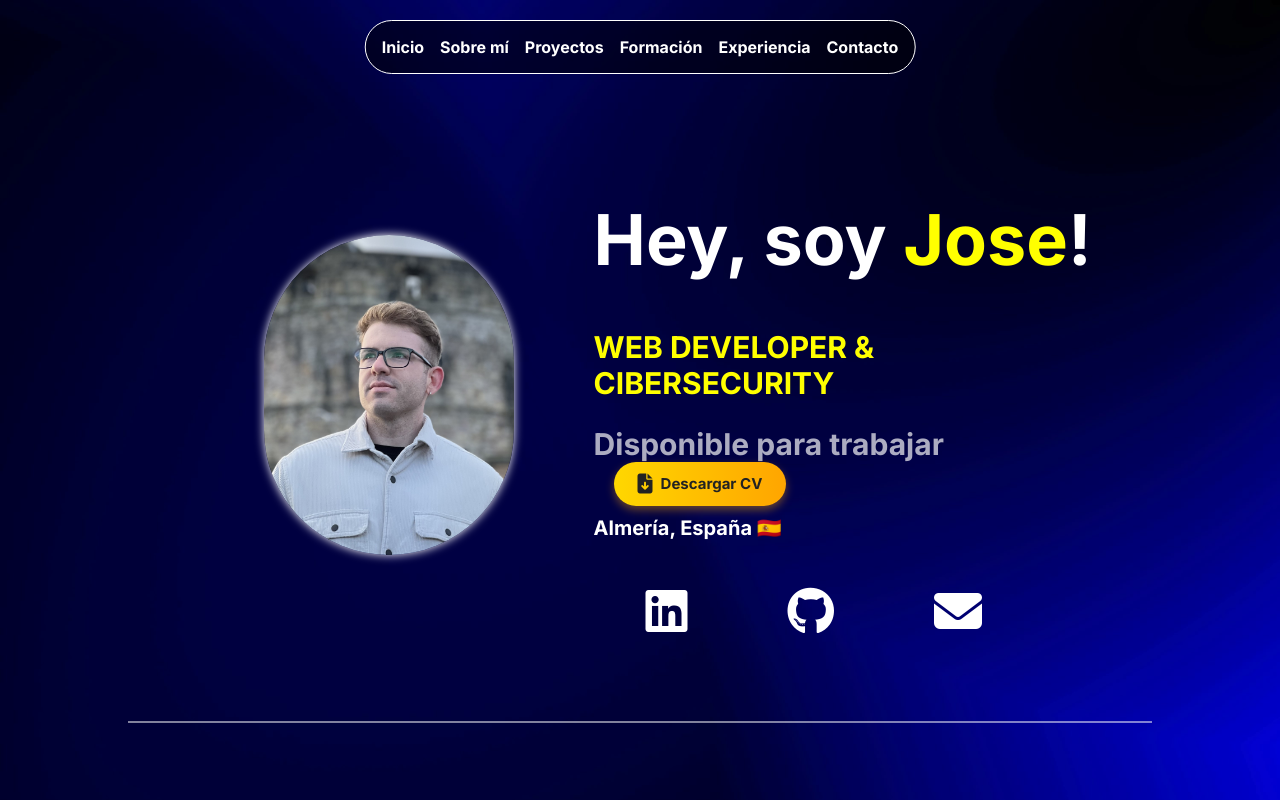
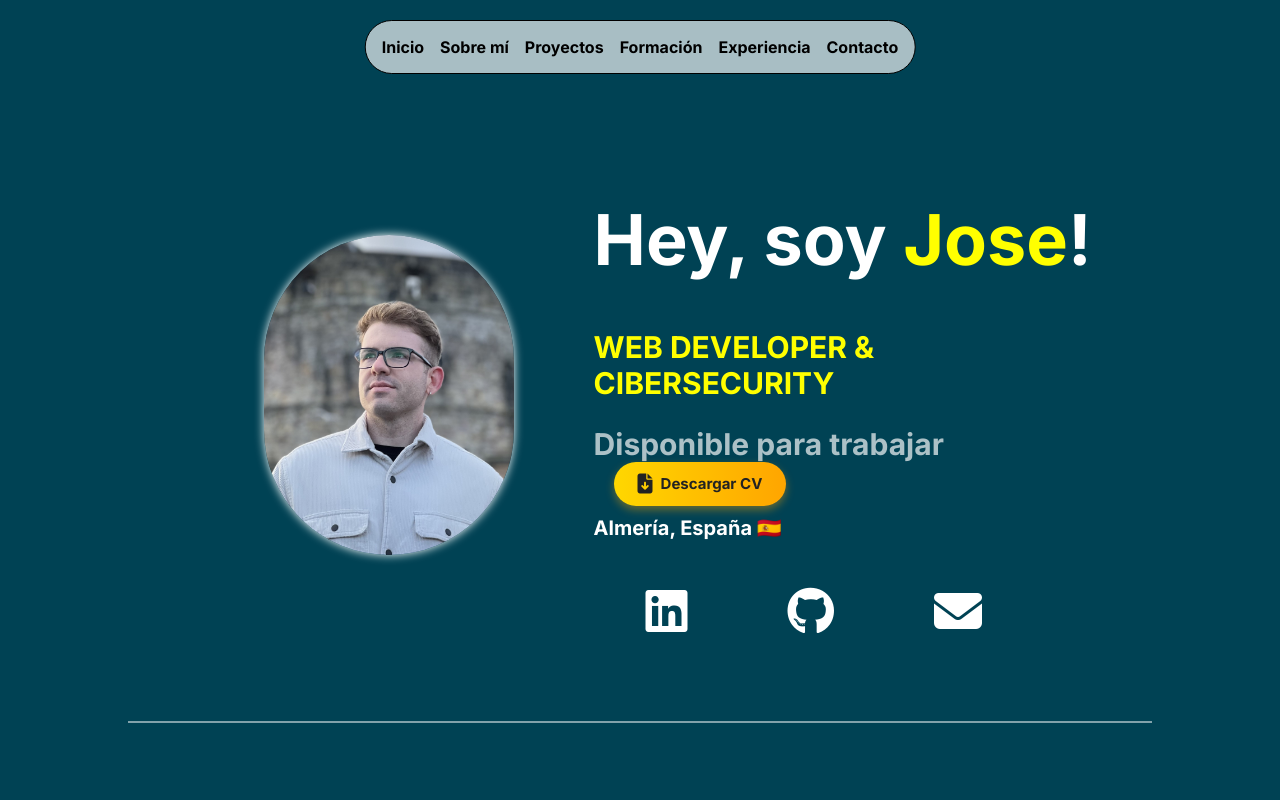
Before and after one commit to JoseMartinez98/CV2, a Vue app: page / in a window 1280 px wide. Shown: the top 800 px of the page. Built offline with nearby package versions, Linux system fonts and the light colour scheme.

Commit message:
nuevo fondo

```diff
--- a/src/components/Menu.vue
+++ b/src/components/Menu.vue
@@ -63,11 +63,11 @@ onBeforeUnmount(() => {
   top: 20px;
   left: 50%;
   transform: translateX(-50%);
-  background: #00000083;
+  background: rgba(255, 255, 255, 0.657);
   padding: 1rem;
   z-index: 1000;
   border-radius: 50px;
-  border: 0.1px solid white;
+  border: 0.1px solid black;
   transition: all 0.3s ease-in-out;
   display: flex;
   align-items: center;
@@ -75,11 +75,10 @@ onBeforeUnmount(() => {
 }
 
 .fondo-solido {
-  background: #000000;
+  background: white;
   transition: background 0.3s ease-in-out;
 }
 
-/* ====== UL base ====== */
 .menu-lista {
   list-style: none;
   display: flex;
@@ -95,24 +94,24 @@ onBeforeUnmount(() => {
 }
 
 .menu-lista li:hover {
-  color: yellow;
+  color: #004254;
   transform: scale(1.1);
   transition: transform 0.2s ease, color 0.2s ease;
 }
 
 .menu-lista a {
-  color: white;
+  color: black;
   text-decoration: none;
   font-weight: bold;
 }
 
 .menu-lista a:hover {
-  color: yellow;
+  color: #004254;
 }
 
 .menu-lista a:focus {
   outline: none;
-  color: white;
+  color: black;
 }
 
 /* ====== Hamburguesa ====== */
--- a/src/style.css
+++ b/src/style.css
@@ -2,7 +2,8 @@ body {
   font-family: 'Inter', sans-serif;
   width: 80%;
   margin: 0 auto;
-  background-image: url(/public/image/fondoo1.jpeg);
+  /* background-image: url(/public/image/fondoo1.jpeg); */
+  background-color: #004254;
   background-repeat: no-repeat;
   background-size: cover;
   background-attachment: fixed;
```
